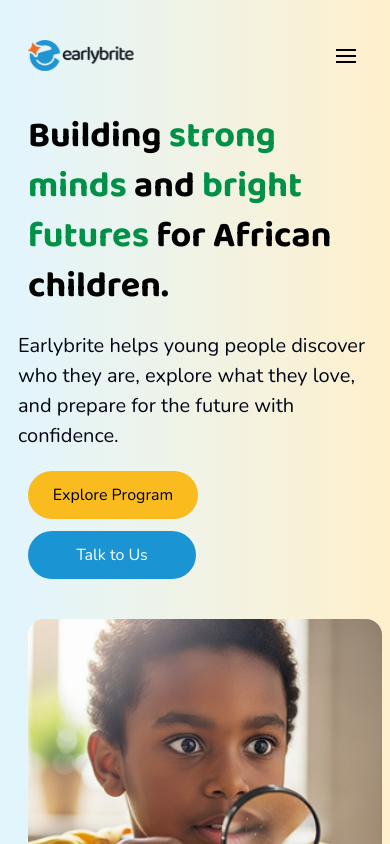
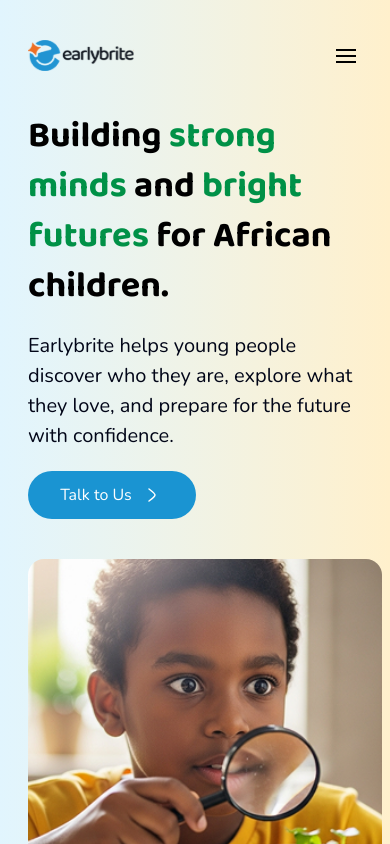
Before and after one commit to EARLYBRITE2025/earlybriteschools, a Next.js app: page / in a window 390 px wide. Shown: the top 844 px of the page. Built offline with nearby package versions, Linux system fonts and the light colour scheme.

Commit message:
fixed responsiveness

```diff
--- a/src/app/globals.css
+++ b/src/app/globals.css
@@ -121,6 +121,7 @@
     @apply bg-background text-foreground;
   }
 }
+
 .button,
 .hero-img,
 #classics {
--- a/src/componentspages/for-school/bring-to-school.tsx
+++ b/src/componentspages/for-school/bring-to-school.tsx
@@ -47,7 +47,7 @@ const BringToSchool = () => {
       width={603.8}
       height={462.6}
       alt=''
-      className='absolute left-[80px] top-[-1px] '
+      className='absolute left-[80px] hidden md:flex top-[-1px] '
       />
      </div>
     </div>
--- a/src/componentspages/home/hero.tsx
+++ b/src/componentspages/home/hero.tsx
@@ -112,20 +112,16 @@ const Hero = () => {
               for African children.
             </h1>
             <p
-              className="text-start mb-[20px] text-[20px]  sm:text-[16px] md:text-[18px] w-[354px] xl:w-[536px] max-w-[354px] md:max-w-[450px] xl:max-w-[536px]"
+              className="text-start mb-[20px] text-[20px]  w-full sm:text-[16px] md:text-[18px] xl:w-[536px] max-w-[354px] md:max-w-[450px] xl:max-w-[536px]"
               id="classics"
             >
               Earlybrite helps young people discover who they are, explore what they love, and prepare for the future with confidence.
             </p>
-            <div className="flex items-center gap-3 xl:mt-[40px] w-full  md:justify-start flex-wrap">
-              <button className="bg-[#F9BB1E] button w-[170px] text-[12px] font-medium sm:text-[16px]">
-                <span className="flex gap-2 items-center justify-center text-[16px] font-medium text-black">
-                  Explore Program
-                </span>
-              </button>
+            <div className="flex  items-center gap-3 xl:mt-[40px] w-full  md:justify-start flex-wrap">
+
               <button className="bg-[#1A94D2] button w-[168px] text-white text-[14px] sm:text-[16px]">
                 <span className="flex gap-2 items-center justify-center text-[16px] font-medium text-white">
-                  Talk to Us
+                  Talk to Us <WhiteRightarrowSvg/>
                 </span>
               </button>
             </div>
```
